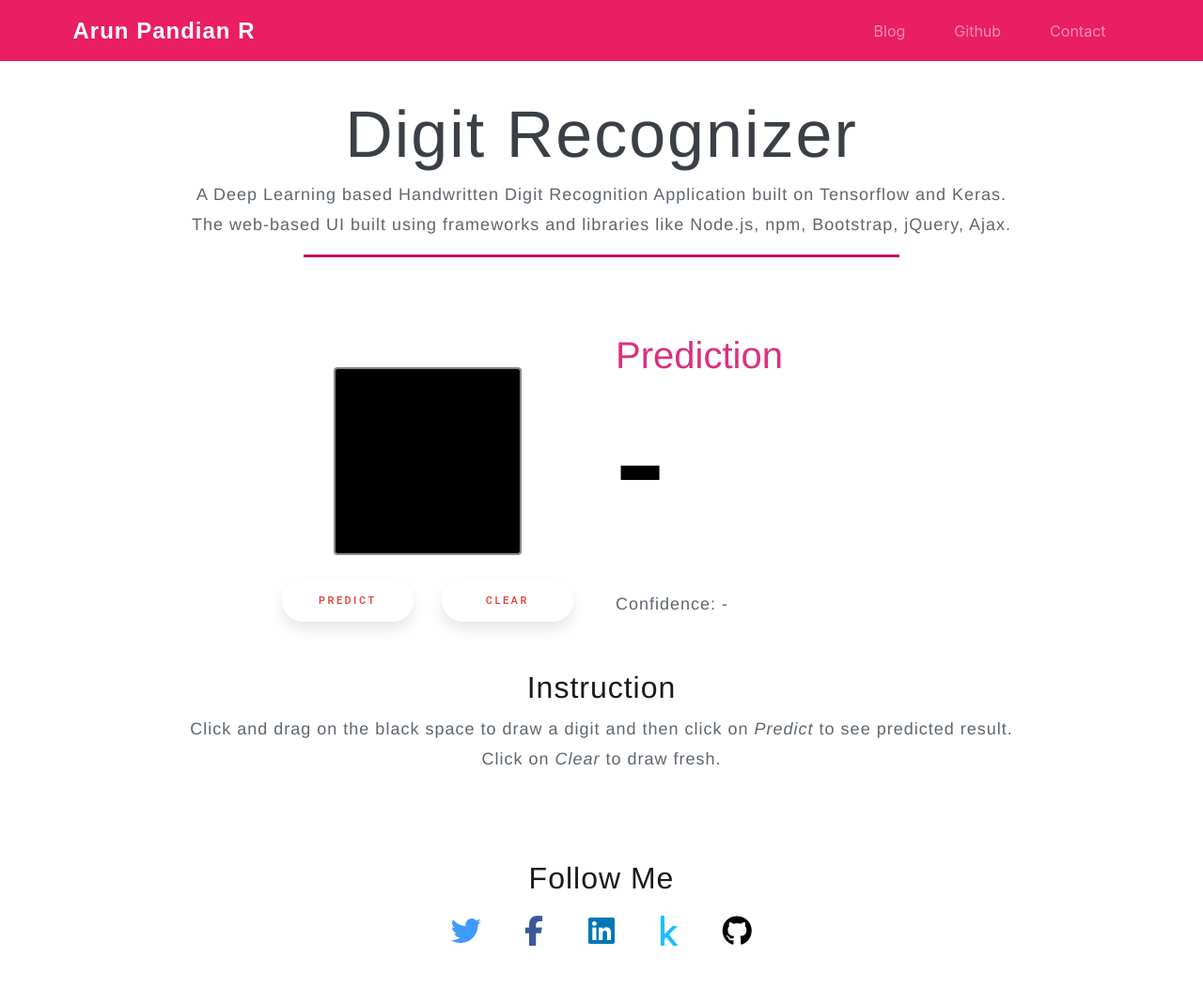
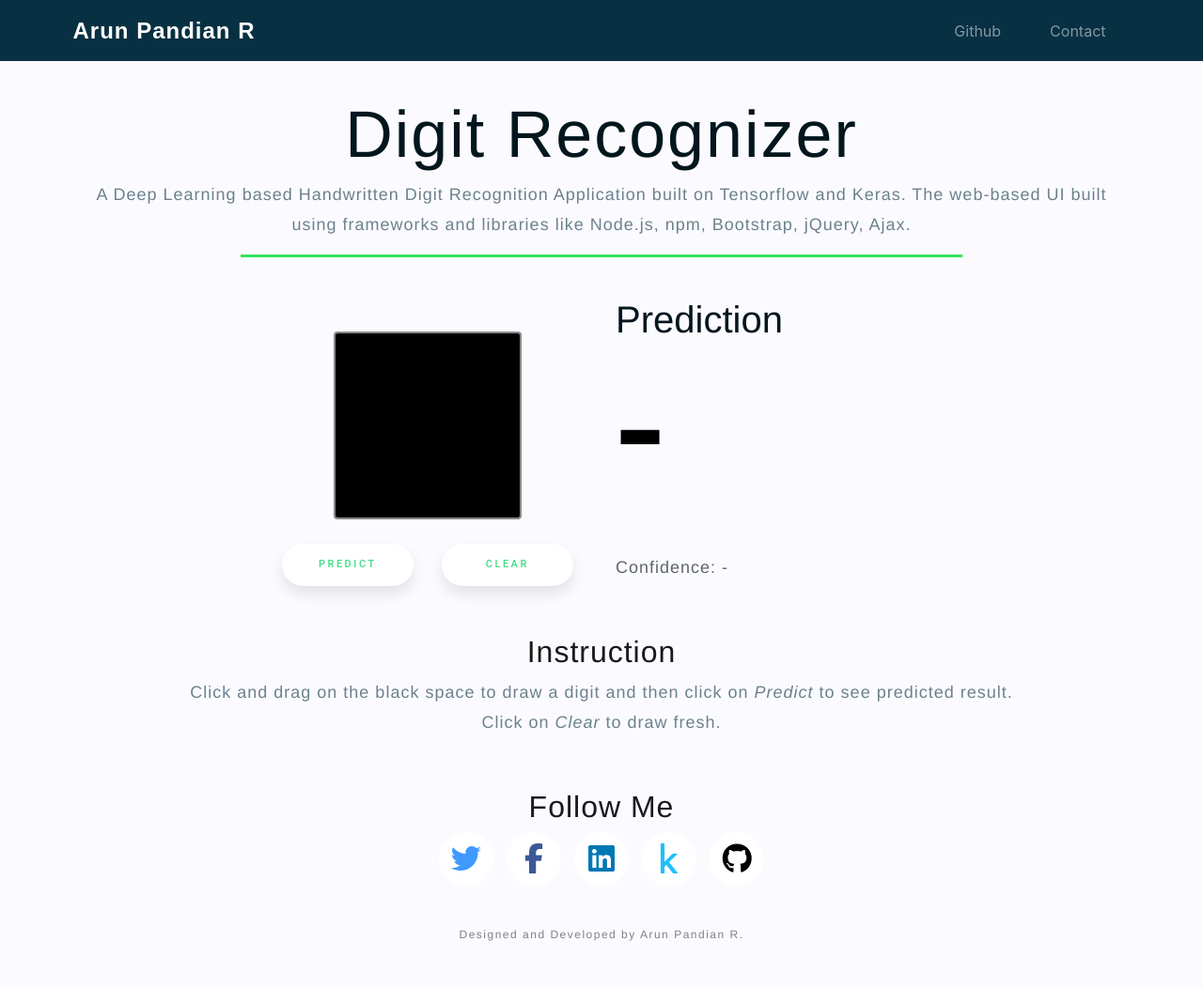
Before and after one commit to arunpandian7/Digit-Recognizer, a plain HTML site: page digit_recognizer_web.html in a window 1280 px wide. Shown: the whole page at 94% size. Drawn offline with nearby package versions, Linux system fonts and the light colour scheme; a script that the page names is missing; a web font is replaced by a local one.

Commit message:
major tweaks

```diff
--- a/css/app.css
+++ b/css/app.css
@@ -27,7 +27,7 @@
 }
 
 #NavBar{
-  background-color: #e91e63;
+  background-color: #073042;
   color: #40aaad; /*#000 -> black*/
 }
 
@@ -39,7 +39,7 @@
   font-family: SourceSansPro-Black, Helvetica, Arial;
   font-size: 2.5rem;
   margin-bottom: 0;
-  color: hsla(333, 86%, 45%, 0.863);
+  color: #03161E;
 
 }
 
@@ -66,10 +66,13 @@
 
 
 #title{
-  padding: 3% 15%;
+  padding-top: 3%;
+  padding-right: 7.5%;
+  padding-left: 7.5%;
+  padding-bottom: 0%;
   margin: 0 auto;
   text-align: center;
-  color: black;
+  color: #757575;
 }
 
 #instruction{
@@ -91,12 +94,21 @@ text-transform: none;
 color: #5D656C;
 }
 #social{
-  padding: 3% 15%;
-  margin: 0 auto;
+  padding: 0% 9%;
+  margin: 0 0;
   text-align: center;
   color: black;
 
 }
+
+#footer{
+  padding: 3% 30%;
+  margin: 0 0;
+  text-align: center;
+  color: gray;
+}
+
+
 
 
 .sub-title{
@@ -117,6 +129,12 @@ color: rgb(24, 26, 27);
   justify-content: center;
 }
 
+.credits{
+  font-family: OpenSans, Helvetica, Arial;
+  font-size: 12px;
+  letter-spacing: 1.5px;
+}
+
 .button {
   width: 140px;
   height: 45px;
@@ -125,7 +143,7 @@ color: rgb(24, 26, 27);
   text-transform: uppercase;
   letter-spacing: 2.5px;
   font-weight: 500;
-  color: #e53935;
+  color: #3ddc84;
   background-color: #fff;
   border: none;
   border-radius: 45px;
@@ -136,8 +154,8 @@ color: rgb(24, 26, 27);
   }
 
 .button:hover {
-  background-color: #e53935;
-  box-shadow: 0px 15px 20px #A72A27;
+  background-color: #34E55E;
+  box-shadow: 0px 15px 20px #18692B;
   color: #fff;
   transform: translateY(-7px);
 }
@@ -157,7 +175,7 @@ font-weight: normal;
 letter-spacing: 2px;
 line-height: 80px;
 text-transform: none;
-color: #3A4046;
+color: #03161E;
 }
 
 .description{
@@ -168,7 +186,7 @@ font-weight: normal;
 letter-spacing: 1px;
 line-height: 32px;
 text-transform: none;
-color: #5D656C;
+color: #6B818C;
 }
 
 .leftside{
@@ -312,12 +330,12 @@ padding-top: 0;
 
 
 body{
-  background: white;
+  background: #FBFBFF;
   color: black;
 }
 
 hr {
-  border: 3px solid #c51162;
+  border: 3px solid #34E55E;
   border-bottom: none;
   width: 70%;
   margin: none auto;
--- a/digit_recognizer_web.html
+++ b/digit_recognizer_web.html
@@ -3,71 +3,94 @@
   <head>
     <title>Digit Recognizer</title>
 
-      <meta name="viewport" content="width=device-width">
+    <meta name="viewport" content="width=device-width" />
     <!-- GoogleFont -->
-      <link href="https://fonts.googleapis.com/css?family=Calistoga|Josefin+Sans:400,700|Pacifico&display=swap" rel="stylesheet">
+    <link
+      href="https://fonts.googleapis.com/css?family=Calistoga|Josefin+Sans:400,700|Pacifico&display=swap"
+      rel="stylesheet"
+    />
     <!-- bootstrap -->
-        <link rel="stylesheet" href="https://stackpath.bootstrapcdn.com/bootstrap/4.3.1/css/bootstrap.min.css" integrity="sha384-ggOyR0iXCbMQv3Xipma34MD+dH/1fQ784/j6cY/iJTQUOhcWr7x9JvoRxT2MZw1T" crossorigin="anonymous">
+    <link
+      rel="stylesheet"
+      href="https://stackpath.bootstrapcdn.com/bootstrap/4.3.1/css/bootstrap.min.css"
+      integrity="sha384-ggOyR0iXCbMQv3Xipma34MD+dH/1fQ784/j6cY/iJTQUOhcWr7x9JvoRxT2MZw1T"
+      crossorigin="anonymous"
+    />
     <!-- stylesheet -->
-      <link rel="stylesheet" href="css/app.css">
+    <link rel="stylesheet" href="css/app.css" />
     <!-- fontawesome -->
-      <script src="https://kit.fontawesome.com/b3aed9cb07.js" crossorigin="anonymous"></script>
+    <script
+      src="https://kit.fontawesome.com/b3aed9cb07.js"
+      crossorigin="anonymous"
+    ></script>
 
-      <script src="https://code.jquery.com/jquery-3.3.1.slim.min.js" integrity="sha384-q8i/X+965DzO0rT7abK41JStQIAqVgRVzpbzo5smXKp4YfRvH+8abtTE1Pi6jizo" crossorigin="anonymous"></script>
-      <script src="https://cdnjs.cloudflare.com/ajax/libs/popper.js/1.14.7/umd/popper.min.js" integrity="sha384-UO2eT0CpHqdSJQ6hJty5KVphtPhzWj9WO1clHTMGa3JDZwrnQq4sF86dIHNDz0W1" crossorigin="anonymous"></script>
-      <script src="https://stackpath.bootstrapcdn.com/bootstrap/4.3.1/js/bootstrap.min.js" integrity="sha384-JjSmVgyd0p3pXB1rRibZUAYoIIy6OrQ6VrjIEaFf/nJGzIxFDsf4x0xIM+B07jRM" crossorigin="anonymous"></script>
+    <script
+      src="https://code.jquery.com/jquery-3.3.1.slim.min.js"
+      integrity="sha384-q8i/X+965DzO0rT7abK41JStQIAqVgRVzpbzo5smXKp4YfRvH+8abtTE1Pi6jizo"
+      crossorigin="anonymous"
+    ></script>
+    <script
+      src="https://cdnjs.cloudflare.com/ajax/libs/popper.js/1.14.7/umd/popper.min.js"
+      integrity="sha384-UO2eT0CpHqdSJQ6hJty5KVphtPhzWj9WO1clHTMGa3JDZwrnQq4sF86dIHNDz0W1"
+      crossorigin="anonymous"
+    ></script>
+    <script
+      src="https://stackpath.bootstrapcdn.com/bootstrap/4.3.1/js/bootstrap.min.js"
+      integrity="sha384-JjSmVgyd0p3pXB1rRibZUAYoIIy6OrQ6VrjIEaFf/nJGzIxFDsf4x0xIM+B07jRM"
+      crossorigin="anonymous"
+    ></script>
     <script src="https://cdn.jsdelivr.net/npm/@tensorflow/tfjs@latest"></script>
-
   </head>
 
   <body onload="init()">
     <section id="NavBar">
-
       <div class="container-fluid">
-
         <nav class="navbar navbar-expand-lg navbar-dark">
-
           <a class="navbar-brand" href="">Arun Pandian R</a>
-            <button class="navbar-toggler" type="button" data-toggle="collapse" data-target="#navbarTogglerDemo02">
+          <button
+            class="navbar-toggler"
+            type="button"
+            data-toggle="collapse"
+            data-target="#navbarTogglerDemo02"
+          >
             <span class="navbar-toggler-icon"></span>
           </button>
 
           <div class="collapse navbar-collapse" id="navbarTogglerDemo02">
             <ul class="navbar-nav ml-auto">
               <li class="nav-item">
-                  <a class="nav-link" href="https://iamarunpandian.wordpress.com">Blog</a>
-                </li>
-                <li class="nav-item">
-                  <a class="nav-link" href="https://github.com/ArunRK7Codie" target="_blank">Github</a>
+                <a
+                  class="nav-link"
+                  href="https://github.com/ArunRK7Codie"
+                  target="_blank"
+                  >Github</a
+                >
               </li>
               <li class="nav-item">
                 <a class="nav-link" href="https://github.co.in">Contact</a>
               </li>
             </ul>
           </div>
-
         </nav>
       </div>
     </section>
 
     <section id="title">
-        <h1 class="heading"> Digit Recognizer</h1>
-        <p class="description"> A Deep Learning based Handwritten Digit Recognition Application built on Tensorflow and Keras.
-          The web-based UI built using frameworks and libraries like Node.js, npm, Bootstrap, jQuery, Ajax.
+      <h1 class="heading">Digit Recognizer</h1>
+      <p class="description">
+        A Deep Learning based Handwritten Digit Recognition Application built on
+        Tensorflow and Keras. The web-based UI built using frameworks and
+        libraries like Node.js, npm, Bootstrap, jQuery, Ajax.
       </p>
-        <hr>
+      <hr />
     </section>
-
-
-
 
     <section id="content">
       <div class="canvasapp">
-        <div class ="row">
+        <div class="row">
           <div class="leftside">
             <div class="">
-                <canvas id="canvas-box" height ="200" width="200">
-                </canvas>
+              <canvas id="canvas-box" height="200" width="200"> </canvas>
             </div>
 
             <div class="buttons-wrap">
@@ -91,12 +114,12 @@
       </div>
       <div class="description">
         <p class="description">
-          Click and drag on the black space to draw a digit and then click on <span class="italise-highlight">Predict</span> to see predicted result.
-          Click on <span class="italise-highlight">Clear</span> to draw fresh.
+          Click and drag on the black space to draw a digit and then click on
+          <span class="italise-highlight">Predict</span> to see predicted
+          result. Click on <span class="italise-highlight">Clear</span> to draw
+          fresh.
         </p>
-
       </div>
-
     </section>
 
     <section id="social">
@@ -104,19 +127,32 @@
         <h2 id="social-title">Follow Me</h2>
       </div>
       <div class="social-icons">
-        <a href="https://twitter.com/ArunPandianR10" class="icon-button twitter"><i class="icon-twitter fab fa-twitter"></i><span></span></a>
-        <a href="https://www.facebook.com/arun.rathinakumar" class="icon-button facebook"><i class="icon-facebook fab fa-facebook-f"></i><span></span></a>
-        <a href="https://www.linkedin.com/in/arun-pandian-923825161/" class="icon-button google-plus"><i class="icon-google-plus fab fa-linkedin"></i><span></span></a>
-        <a href="https://kaggle.com/arunrk7" class="icon-button kaggle"><i class="icon-kaggle fab fa-kaggle"></i><span></span></a>
-        <a href="https://github.com/ArunRK7Codie" class="icon-button github"><i class="icon-github fab fa-github"></i><span></span></a>
+        <a href="https://twitter.com/ArunPandianR10" class="icon-button twitter"
+          ><i class="icon-twitter fab fa-twitter"></i><span></span
+        ></a>
+        <a
+          href="https://www.facebook.com/arun.rathinakumar"
+          class="icon-button facebook"
+          ><i class="icon-facebook fab fa-facebook-f"></i><span></span
+        ></a>
+        <a
+          href="https://www.linkedin.com/in/arun-pandian-923825161/"
+          class="icon-button google-plus"
+          ><i class="icon-google-plus fab fa-linkedin"></i><span></span
+        ></a>
+        <a href="https://kaggle.com/arunrk7" class="icon-button kaggle"
+          ><i class="icon-kaggle fab fa-kaggle"></i><span></span
+        ></a>
+        <a href="https://github.com/ArunRK7Codie" class="icon-button github"
+          ><i class="icon-github fab fa-github"></i><span></span
+        ></a>
       </div>
     </section>
 
-
-
-
+    <footer id="footer">
+      <h6 class="credits">Designed and Developed by Arun Pandian R.</h6>
+    </footer>
 
     <script type="text/javascript" src="js/app.js"></script>
-
   </body>
 </html>
```
Lines whose indentation alone changed are shown as unchanged.
